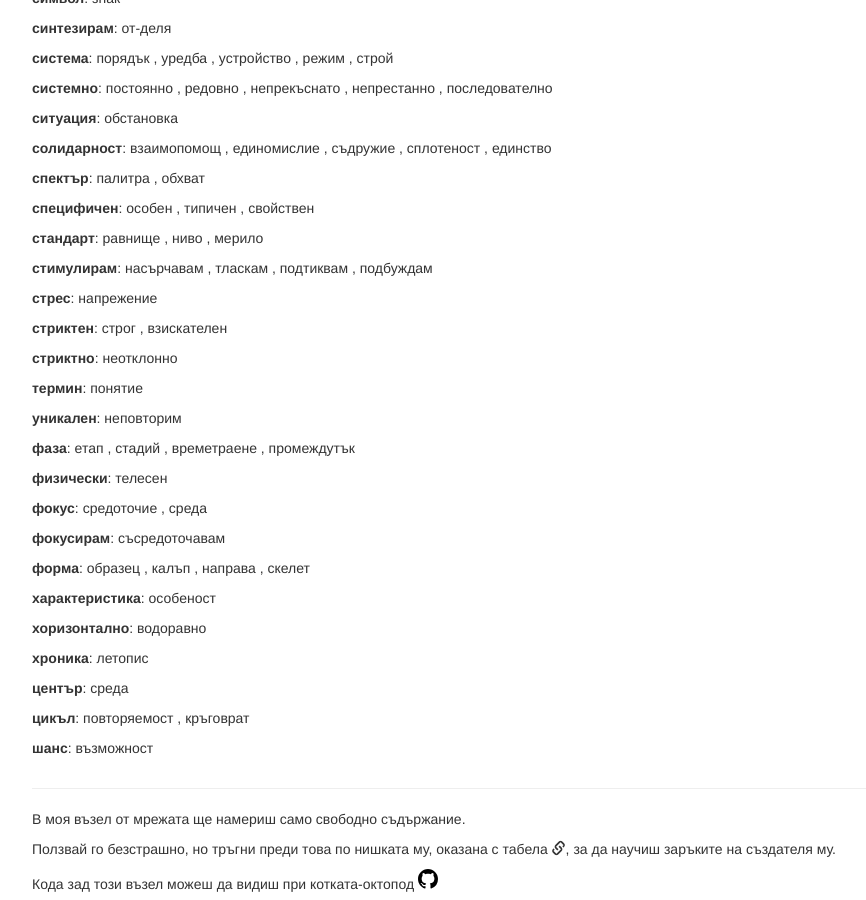
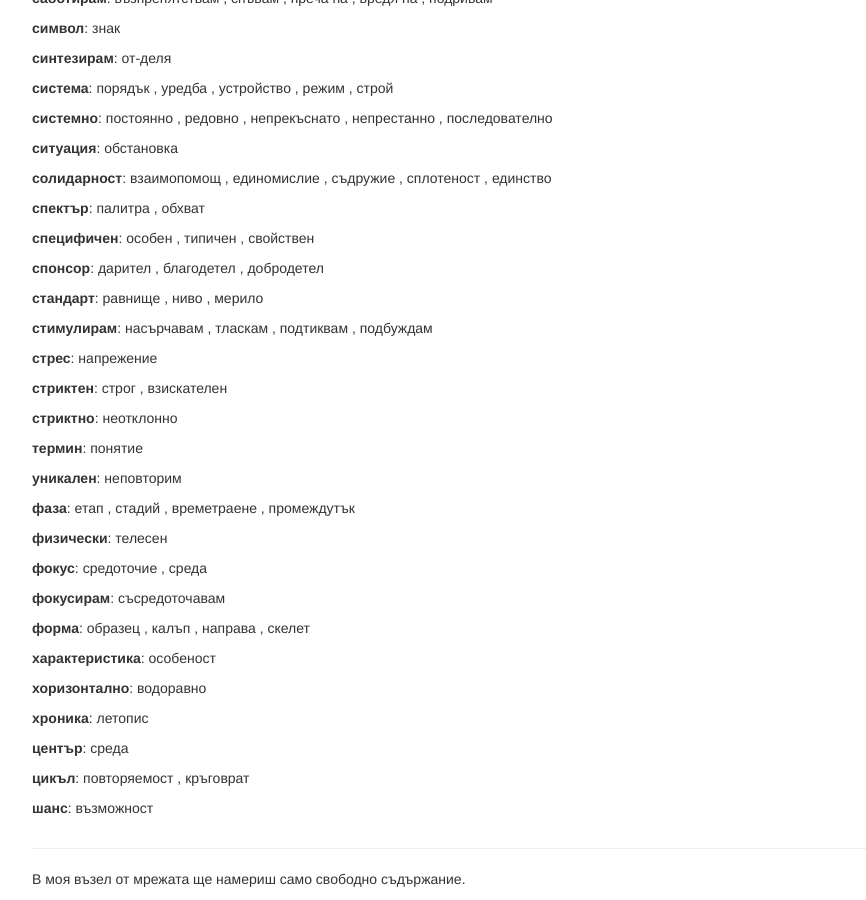
Before and after one commit to archri/hristos_site, a Jekyll site: the page built from dictionary_bulgarian_purity.html, in a window 1280 px wide and 900 px high, scrolled down 3624 px. Shown: the whole window, without its empty margins (38-904 px from the left). Built offline with Jekyll 4.4.1, drawn with Linux system fonts in a browser that asks for light colours; nearby versions of some CDN libraries; some of the changed text lies outside the part shown.

```diff
--- a/_data/dictionaries/bulgarian/purity.yml
+++ b/_data/dictionaries/bulgarian/purity.yml
@@ -147,6 +147,7 @@
   - набор
 ковертюра:
   - покривало
+когнитивен: познавателен
 компетентност:
   - способност
   - вещина
@@ -350,6 +351,10 @@
   - особен
   - типичен
   - свойствен
+спонсор:
+  - дарител
+  - благодетел
+  - добродетел
 стандарт:
   - равнище
   - ниво
--- a/_data/dictionaries/bulgarian/words_secrets.yml
+++ b/_data/dictionaries/bulgarian/words_secrets.yml
@@ -14,3 +14,4 @@
 съ-бесед-ник: човек, с когото си беседваме
 съ-зда-вам: здание
 по-степен-но: на степени
+раз-строй-ство: извън строя
```
